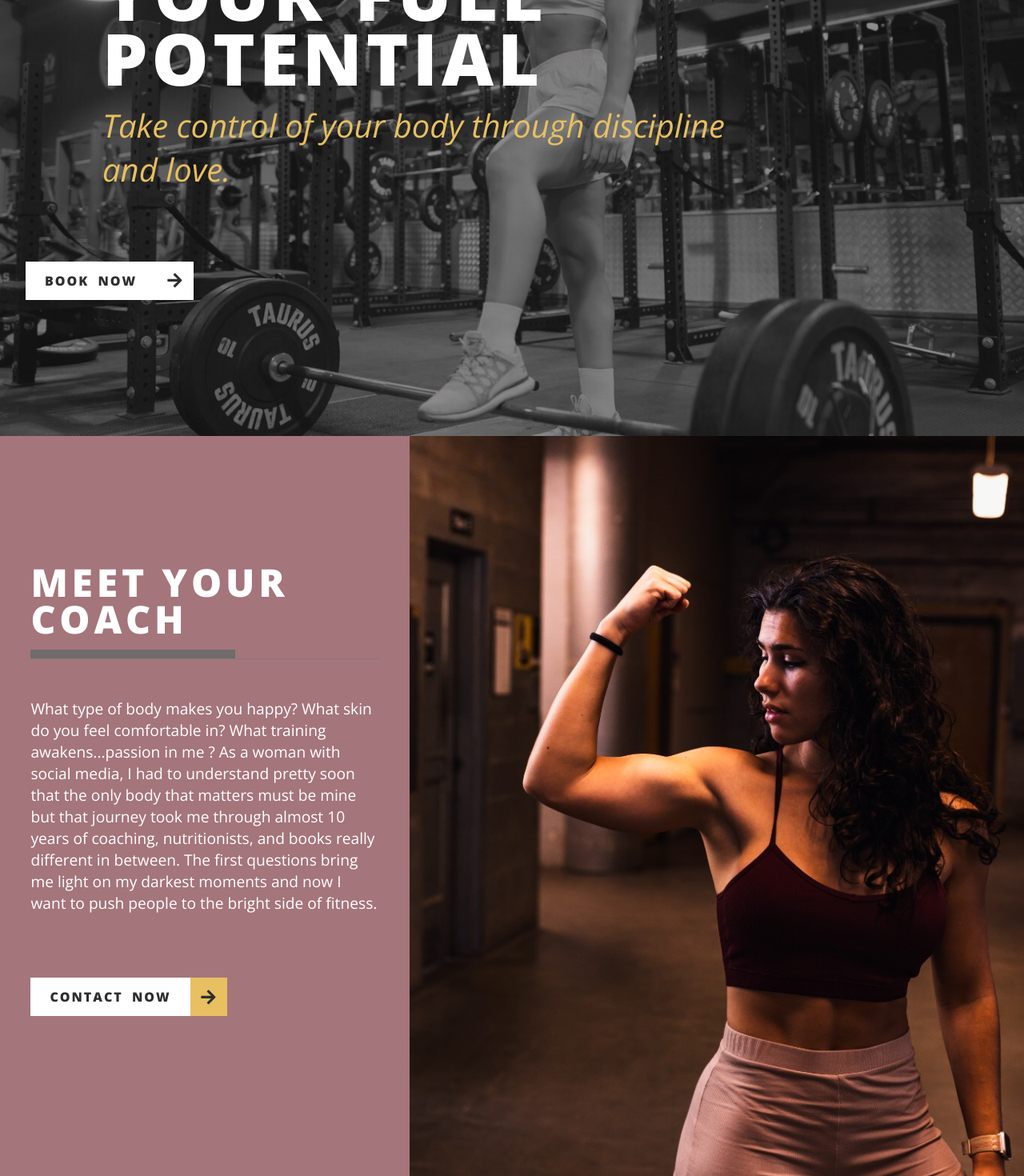
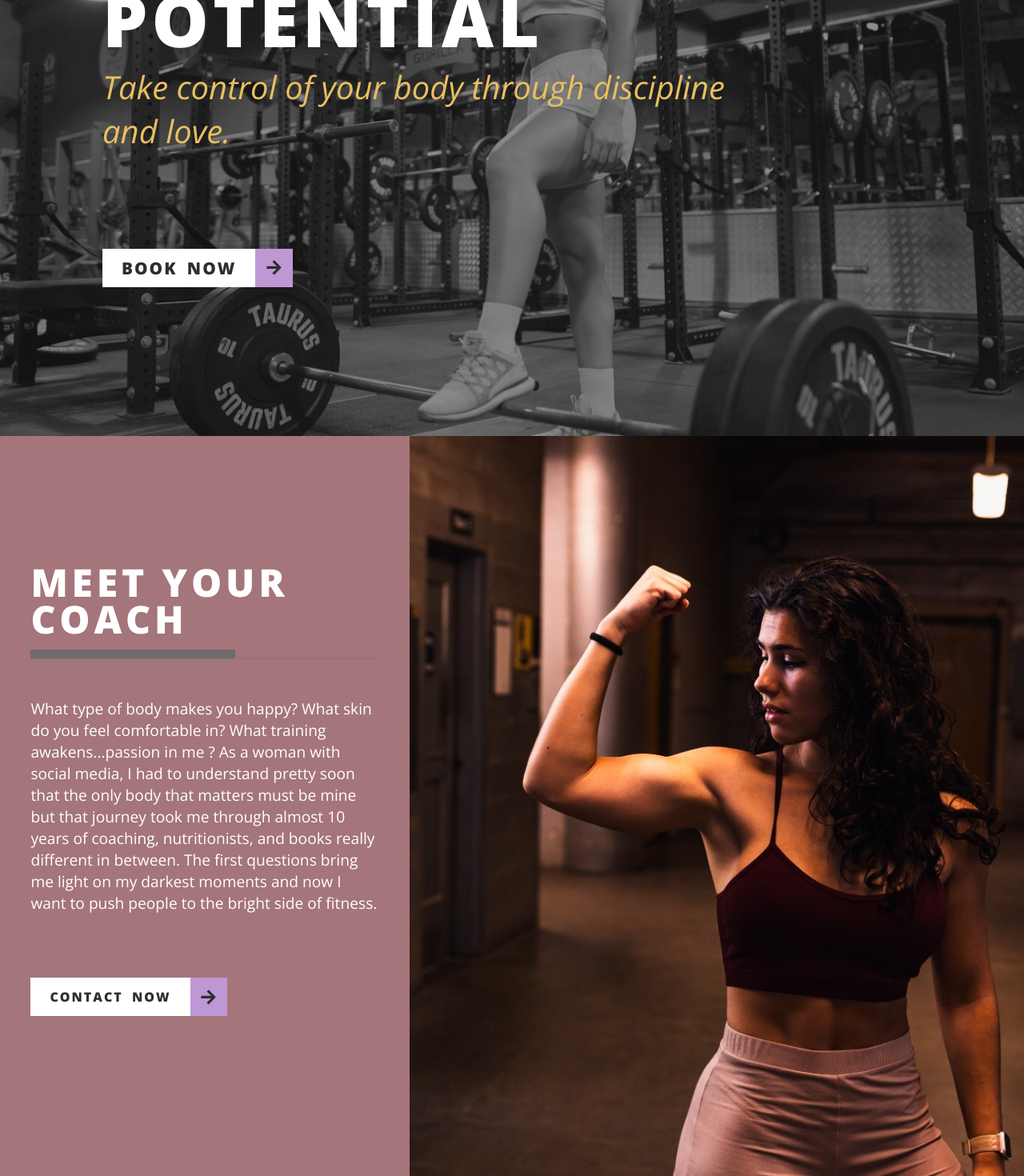
Before and after one commit to RuslanTissen/Pipi-world-3, a React (Create React App) app: page / in a window 1280 px wide. Shown: the part 255-1725 px from the top of the page at 80% size. Built offline with nearby package versions, Linux system fonts and the light colour scheme; a web font is replaced by a local one.

Commit message:
one button done

```diff
--- a/src/components/start/about/About.scss
+++ b/src/components/start/about/About.scss
@@ -64,7 +64,7 @@
 					font-size: clamp(1rem, 3vw, 1.3rem);
 					border: none;
 					color: rgb(45, 46, 45);
-					background-color: #e8c061;
+					background-color: #bf97d5;
 				}
 			}
 		}
@@ -95,7 +95,7 @@
 						transition: all 0.3s ease-in-out;
 					}
 					.about__container--button-text:hover {
-						background-color: rgb(102, 101, 101);
+						background-color: #bf97d5;
 						color: white;
 					}
 				}
--- a/src/components/start/introduction/Introduction.scss
+++ b/src/components/start/introduction/Introduction.scss
@@ -61,6 +61,7 @@
 			font-weight: 800;
 			letter-spacing: 2px;
 			word-spacing: 5px;
+			transition: all 0.3s ease-in-out;
 		}
 		.container--button-arrow {
 			height: inherit;
@@ -71,7 +72,7 @@
 			font-size: clamp(1rem, 3vw, 1.3rem);
 			border: none;
 			color: rgb(45, 46, 45);
-			// background-color: #e8c061;
+			background-color: #bf97d5;
 		}
 	}
 	@media (min-width: 1060px) {
@@ -127,16 +128,10 @@
 		.container--button {
 			margin: 7rem clamp(5rem, 10vw, 10rem) 10rem;
 			z-index: 100;
-			transition: all 0.3s ease-in-out;
-			.container--button-text {
-				transition: all 0.3s ease-in-out;
+			.container--button-text:hover {
+				background-color: #bf97d5;
+				color: white;
 			}
-		}
-		.container--button:hover {
-			background-color: rgb(175, 173, 173);
-		}
-		.container--button:hover .container--button-text{
-			color: #441dee;
 		}
 	}
 }
```
